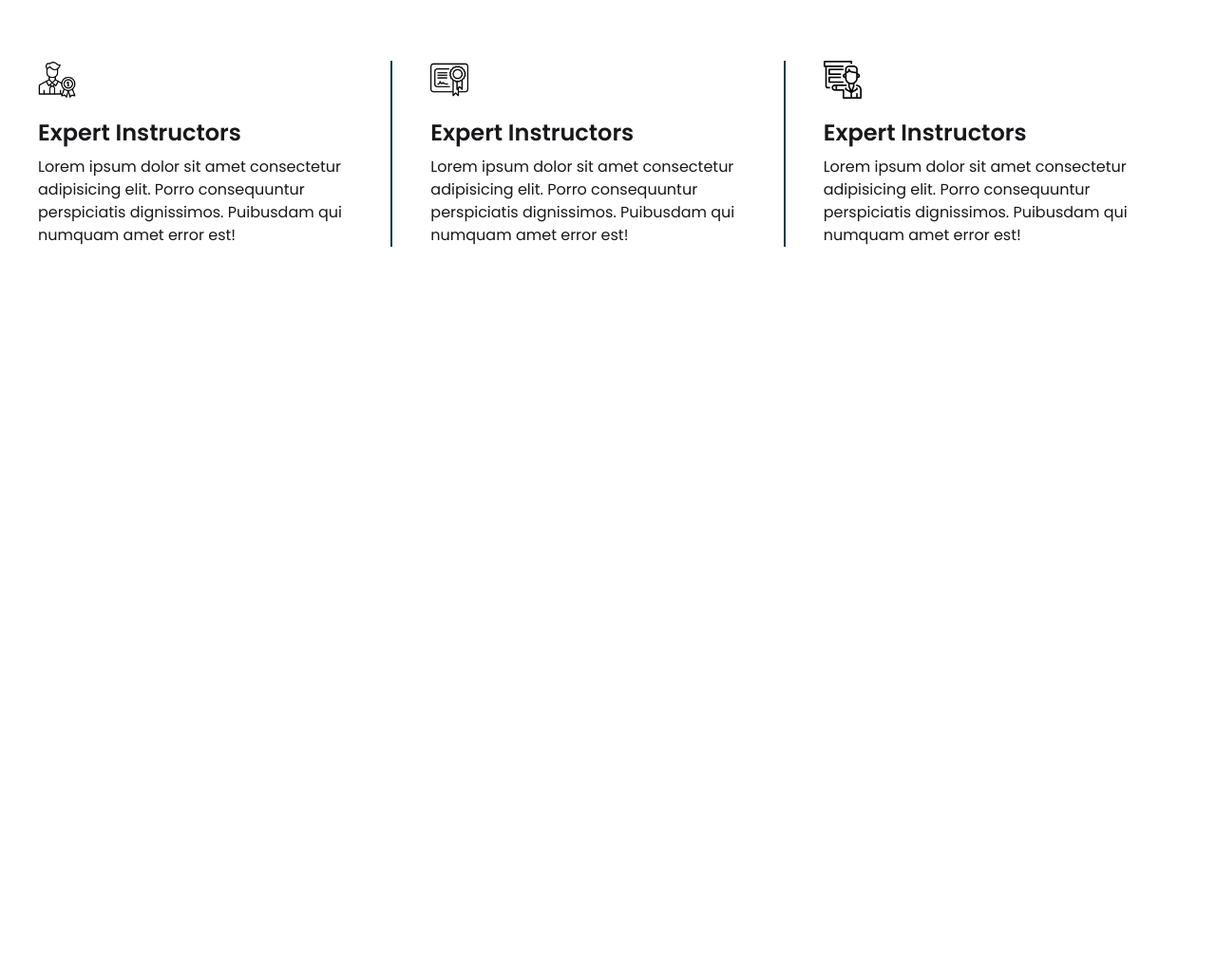
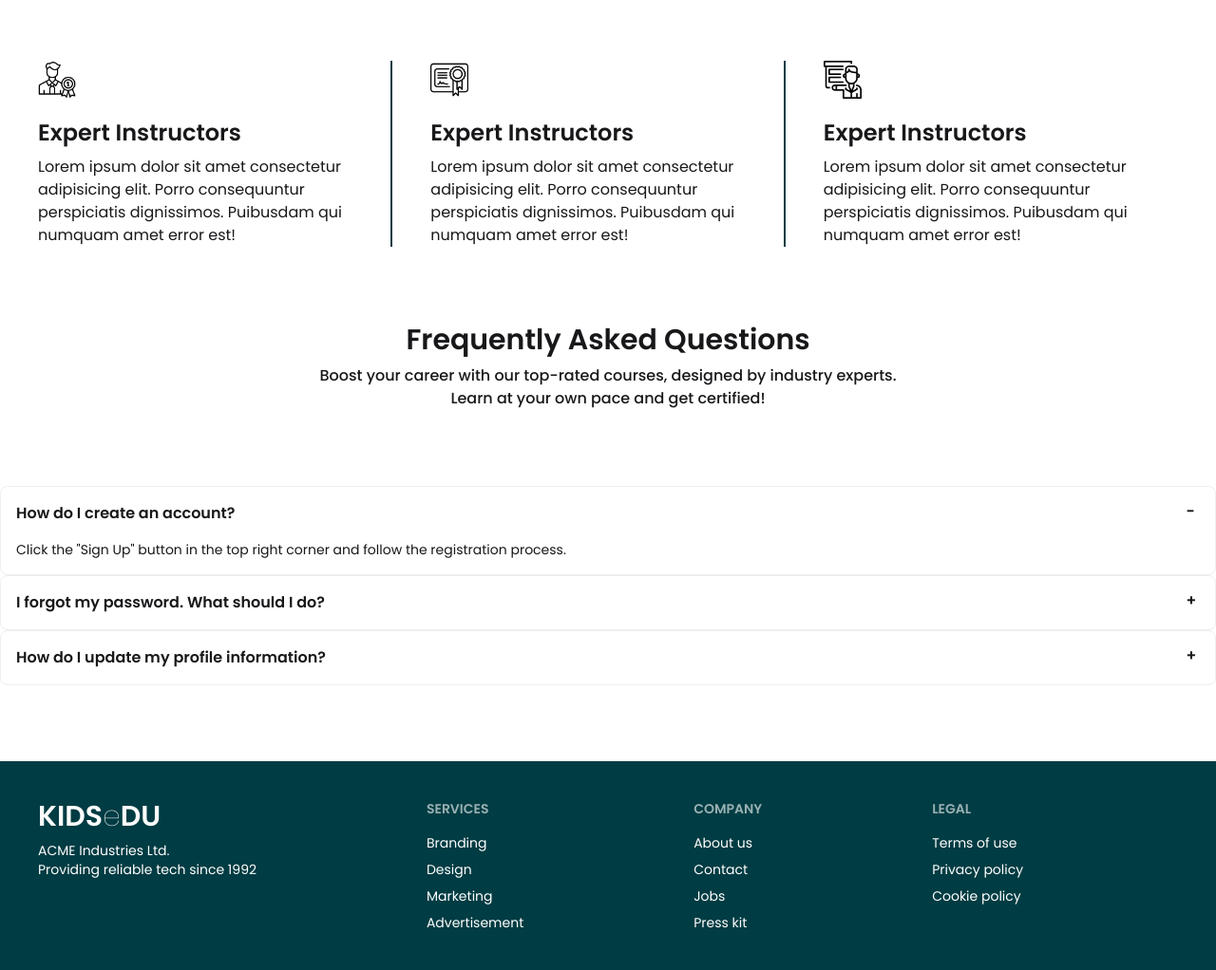
Before and after one commit to Juwelmia63/E-learning-Platform, a plain HTML site: page index.html in a window 1280 px wide. Shown: the part 2388-3410 px from the top of the page at 95% size. Before the commit the page ends 2688 px from the top, so only its background shows below. Drawn offline with nearby package versions, Linux system fonts and the light colour scheme.

Commit message:
e learning platform design complite

```diff
--- a/index.html
+++ b/index.html
@@ -322,11 +322,79 @@
         </div>
 
 
+
+
+        <div class="text-center my-20">
+            <h1 class="text-3xl font-semibold mb-2 ">Frequently Asked Questions</h1>
+            <p class="w-1/2 mx-auto font-medium">Boost your career with our top-rated courses, designed by industry
+                experts. Learn at your own pace and get certified!</p>
+        </div>
+
+        <div>
+            <div class="collapse collapse-plus bg-base-100 border border-base-300">
+                <input type="radio" name="my-accordion-3" checked="checked" />
+                <div class="collapse-title font-semibold">How do I create an account?</div>
+                <div class="collapse-content text-sm">Click the "Sign Up" button in the top right corner and follow the
+                    registration process.</div>
+            </div>
+            <div class="collapse collapse-plus bg-base-100 border border-base-300">
+                <input type="radio" name="my-accordion-3" />
+                <div class="collapse-title font-semibold">I forgot my password. What should I do?</div>
+                <div class="collapse-content text-sm">Click on "Forgot Password" on the login page and follow the
+                    instructions sent to your email.</div>
+            </div>
+            <div class="collapse collapse-plus bg-base-100 border border-base-300">
+                <input type="radio" name="my-accordion-3" />
+                <div class="collapse-title font-semibold">How do I update my profile information?</div>
+                <div class="collapse-content text-sm">Go to "My Account" settings and select "Edit Profile" to make
+                    changes.</div>
+            </div>
+        </div>
+
+
+
     </main>
 
     <footer>
+        <footer class=".font-poppins footer sm:footer-horizontal bg-[#003C43] text-white mt-20 text-base-content p-10">
+            <aside>
 
+                <div class="">
+                    <a class="text-3xl uppercase font-semibold">Kids<span class="lowercase font-thin">E</span>du</a>
+                </div>
+
+                <p>
+                    ACME Industries Ltd.
+                    <br />
+                    Providing reliable tech since 1992
+                </p>
+            </aside>
+            <nav>
+                <h6 class="footer-title">Services</h6>
+                <a class="link link-hover">Branding</a>
+                <a class="link link-hover">Design</a>
+                <a class="link link-hover">Marketing</a>
+                <a class="link link-hover">Advertisement</a>
+            </nav>
+            <nav>
+                <h6 class="footer-title">Company</h6>
+                <a class="link link-hover">About us</a>
+                <a class="link link-hover">Contact</a>
+                <a class="link link-hover">Jobs</a>
+                <a class="link link-hover">Press kit</a>
+            </nav>
+            <nav>
+                <h6 class="footer-title">Legal</h6>
+                <a class="link link-hover">Terms of use</a>
+                <a class="link link-hover">Privacy policy</a>
+                <a class="link link-hover">Cookie policy</a>
+            </nav>
+        </footer>
     </footer>
+
+
+
+
 
 </body>
 
```
